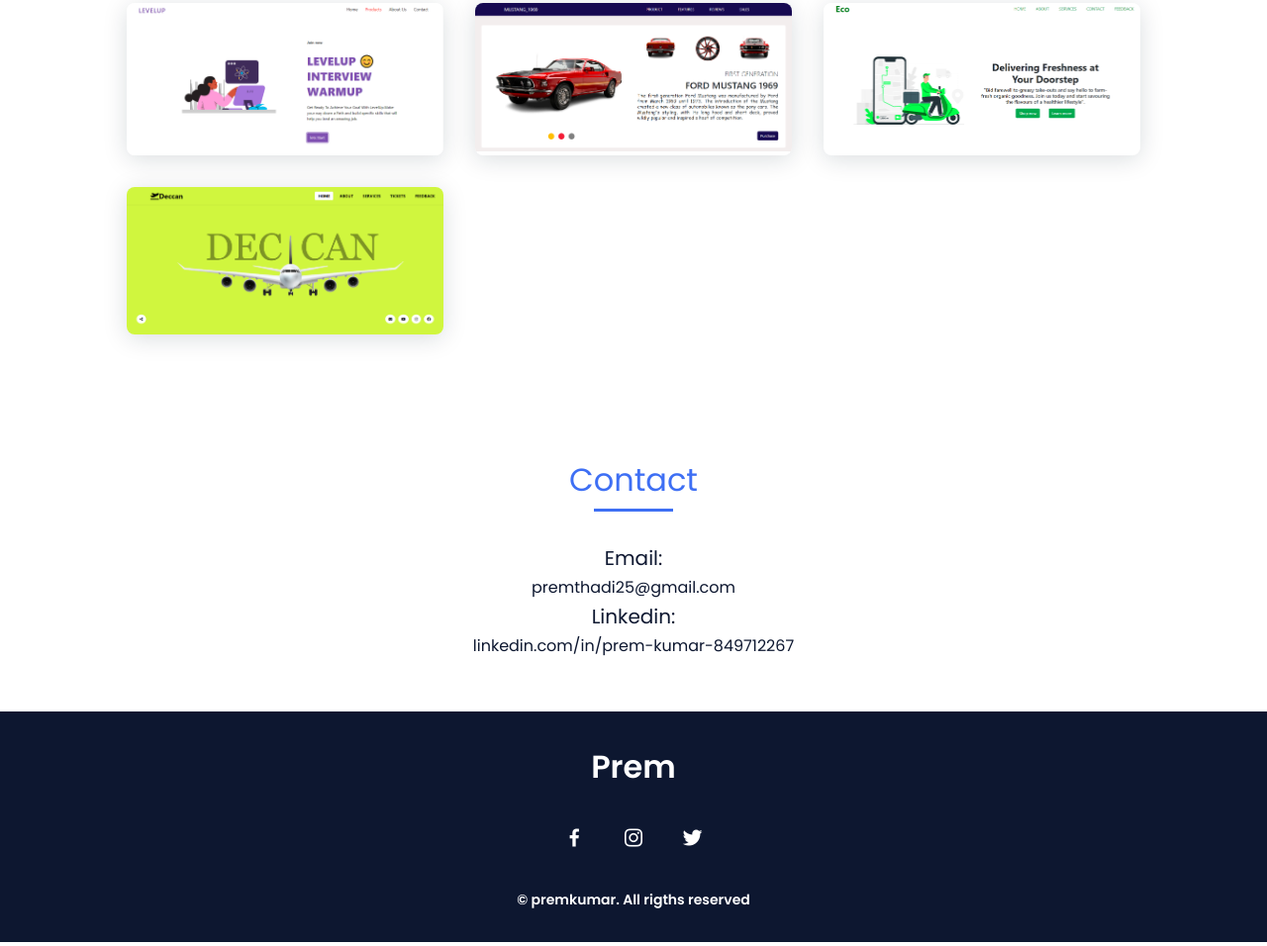
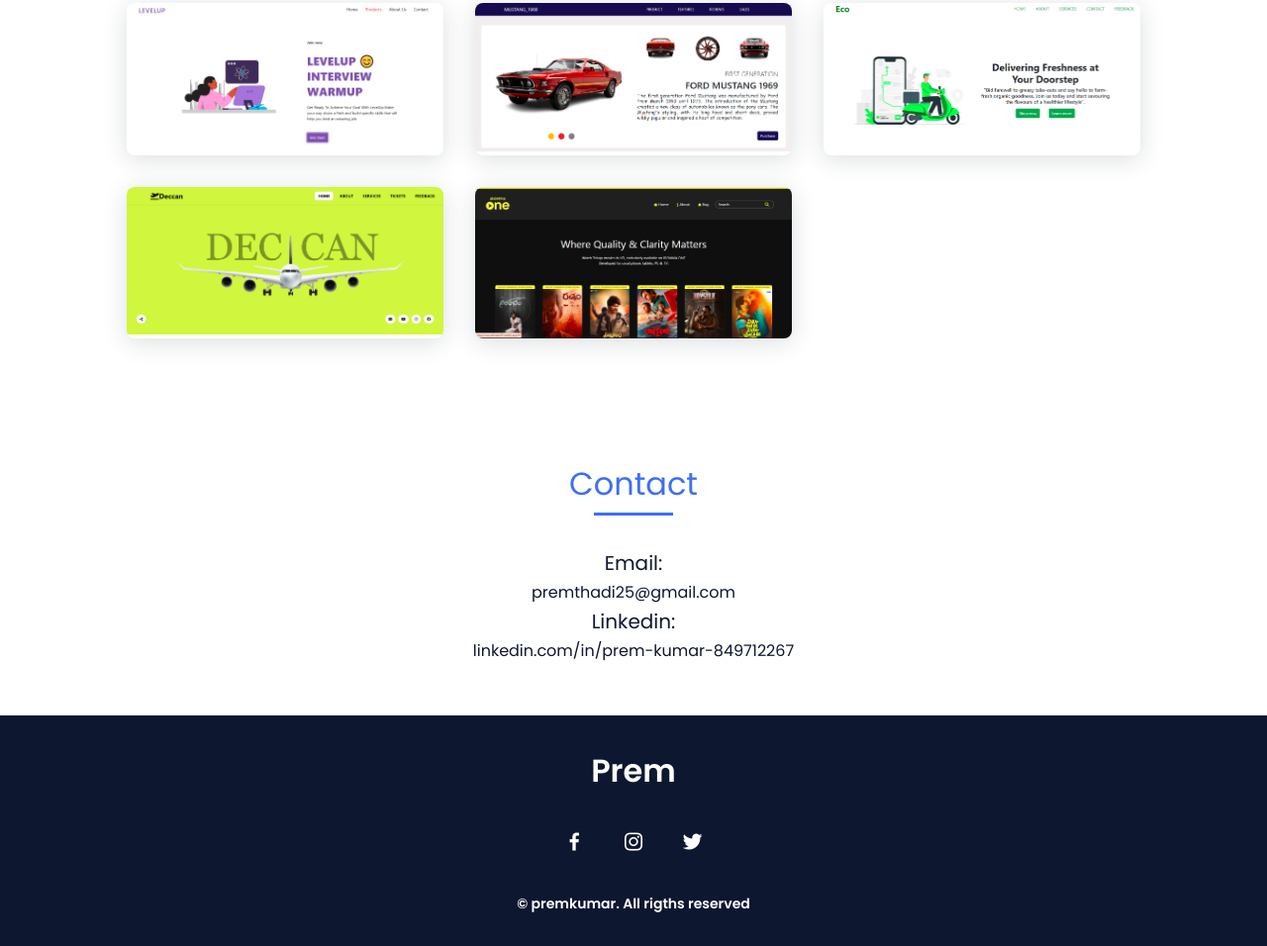
Before and after one commit to Premkumar0000/Prem, a plain HTML site: page index.html in a window 1280 px wide. Shown: the part 2044-3000 px from the top of the page at 99% size. Drawn offline with nearby package versions, Linux system fonts and the light colour scheme.

Commit message:
adding new project

```diff
--- a/index.html
+++ b/index.html
@@ -231,6 +231,9 @@
                     <a href="https://premkumar0000.github.io/Daccen/Home.html" class="work__img" target="_blank">
                         <img src="images/project-4.PNG" alt="" title="Tab to view">
                     </a>
+                    <a href="https://moviefinder07.netlify.app" class="work__img" target="_blank">
+                        <img src="images/moviefinder07.PNG" alt="" title="Tab to view">
+                    </a>
                     <!-- <a href="" class="work__img">
                         <img src="images/work4.jpg" alt="">
                     </a> -->
```
Also changed, not shown: images/moviefinder07.PNG (added).
